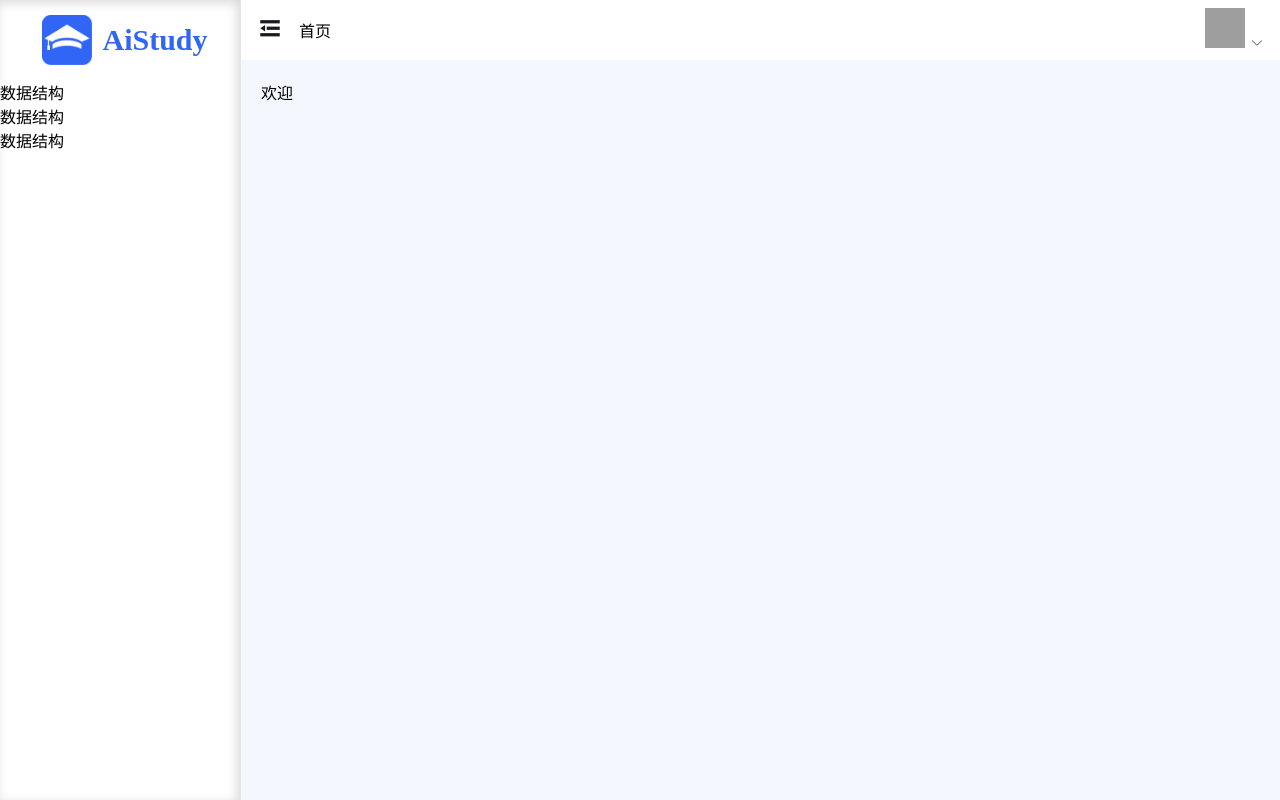
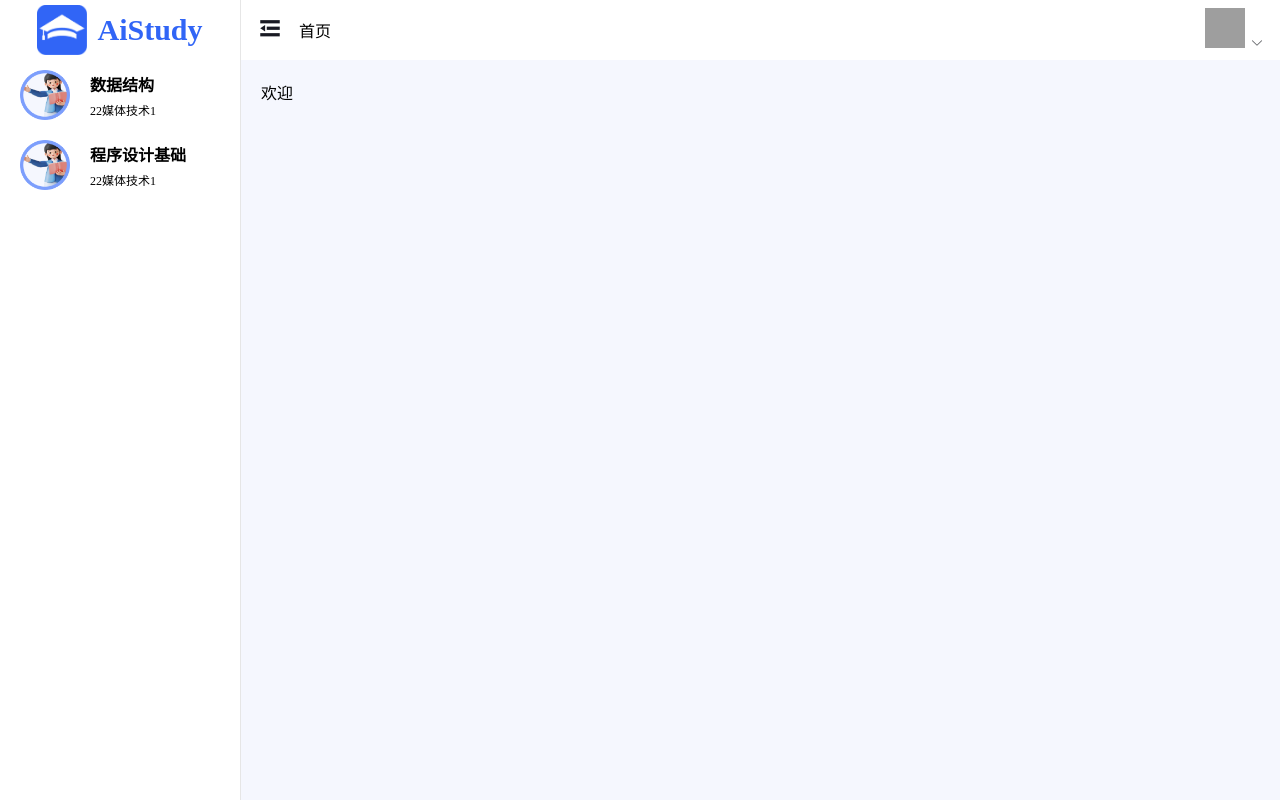
Before and after one commit to zhuzedan/aistudy_teacher, a Vue app: page / in a window 1280 px wide. Built offline with nearby package versions, Linux system fonts and the light colour scheme; grey boxes are pictures that could not be loaded; what axios-vue would draw is missing.

Commit message:
feat:侧栏样式

```diff
--- a/src/components/common/AsideLayout.vue
+++ b/src/components/common/AsideLayout.vue
@@ -6,17 +6,28 @@
           unique-opened
           router
           :collapse="isCollapse"
-          :default-active="activeIndex"
           @select="handleSelect"
           @open="handleOpen"
           @close="handleClose">
         <a href="/" class="logo">
           <img src="@/assets/logo.png" alt=""/>
-          <h1 v-if="!isCollapse">AiStudy</h1>
+          <div class="logo_text" v-if="!isCollapse">AiStudy</div>
         </a>
-        <div>数据结构</div>
-        <div>数据结构</div>
-        <div>数据结构</div>
+        <!-- 使用v-for遍历课程列表 -->
+        <div
+            v-for="(course, index) in courses"
+            :key="index"
+            :class="['source_frame', { 'source_frame_select': course.isActive }]"
+            @mouseover="setActiveCourse(index)"
+            @mouseleave="resetActiveCourse"
+        >
+          <div class="partial-border-left" v-if="course.isActive"></div>
+          <img src="../../assets/class_avatar.png" alt=""/>
+          <div class="course">
+            <div class="course_name">{{ course.name }}</div>
+            <div class="course_class_name">{{ course.className }}</div>
+          </div>
+        </div>
       </el-menu>
     </el-col>
   </div>
@@ -27,8 +38,22 @@ export default {
   name: "AsideLayout",
   data() {
     return {
-      activeIndex: this.$route.path
-    }
+      activeCourseIndex: -1,
+      courses: [
+        {
+          name: '数据结构',
+          className: '22媒体技术1',
+          avatarSrc: '../../assets/class_avatar.png',
+          isActive: false,
+        },
+        {
+          name: '程序设计基础',
+          className: '22媒体技术1',
+          avatarSrc: '@/assets/class_avatar.png',
+          isActive: false,
+        },
+      ],
+    };
   },
   watch: {
     '$route'(to, from) {
@@ -45,6 +70,22 @@ export default {
     },
     handleClose(key, keyPath) {
       console.log(key, keyPath);
+    },
+    setActiveCourse(index) {
+      this.courses.forEach((course, i) => {
+        if (i === index) {
+          course.isActive = true;
+        } else {
+          course.isActive = false;
+        }
+      });
+      this.activeCourseIndex = index;
+    },
+    resetActiveCourse() {
+      this.courses.forEach(course => {
+        course.isActive = false;
+      });
+      this.activeCourseIndex = -1;
     }
   },
   computed: {
@@ -57,7 +98,7 @@ export default {
 
 <style lang="less" scoped>
 .logo {
-  height: 80px;
+  height: 60px;
   display: flex;
   justify-content: center;
   align-items: center;
@@ -66,16 +107,20 @@ export default {
 
   img {
     width: 50px;
-    margin: 10px;
   }
 
-  h1 {
+  .logo_text {
+    margin-left: 10px;
     font-size: 30px;
+    font-weight: bold;
   }
 }
 
+.el-menu-item {
+  color: #0177FD;
+}
+
 .el-menu {
-  box-shadow: inset -3px 3px 11px rgba(0, 0, 0, 0.15), 0px 10px 15px rgba(14, 54, 199, 0.6);
   width: 240px;
   height: 100vh;
   padding: 0;
@@ -91,4 +136,106 @@ export default {
     padding: 0;
   }
 }
+
+.source_frame_select {
+  background-color: #E5F1FF;
+  height: 70px;
+  display: flex;
+  align-items: center;
+  border-radius: 8px;
+
+  .partial-border-left {
+    position: relative; /* 确保伪元素基于此元素定位 */
+    width: 3px;
+    height: 34px;
+    background-color: #0177FD;
+    border-radius: 0 3.66px 3.66px 0;
+  }
+
+  img {
+    width: 50px;
+    margin-left: 20px;
+  }
+
+  .course {
+    color: #0177FD;
+    margin-left: 20px;
+
+    .course_name {
+      font-weight: bold;
+    }
+
+    .course_class_name {
+      margin-top: 5px;
+      font-size: 12px;
+    }
+  }
+
+}
+
+.source_frame {
+  background-color: #fff;
+  height: 70px;
+  display: flex;
+  align-items: center;
+  border-radius: 8px;
+
+  .partial-border-left {
+    position: relative; /* 确保伪元素基于此元素定位 */
+    width: 3px;
+    height: 34px;
+    background-color: #fff;
+    border-radius: 0 3.66px 3.66px 0;
+  }
+
+  img {
+    width: 50px;
+    margin-left: 20px;
+  }
+
+  .course {
+    color: #000;
+    margin-left: 20px;
+
+    .course_name {
+      font-weight: bold;
+    }
+
+    .course_class_name {
+      margin-top: 5px;
+      font-size: 12px;
+    }
+  }
+}
+
+.source_frame_select {
+  background-color: #E5F1FF;
+  color: #0177FD;
+
+  .course_name,
+  .course_class_name {
+    color: #0177FD;
+  }
+
+  .partial-border-left {
+    background-color: #0177FD;
+  }
+}
+
+.source_frame {
+  cursor: pointer;
+
+  &:hover {
+    background-color: #E5F1FF;
+  }
+
+  /* 当前选中项之外的其他项的默认样式 */
+
+  &.source_frame:not(.source_frame_select):hover {
+    .course_name,
+    .course_class_name {
+      color: #0177FD;
+    }
+  }
+}
 </style>
```
Also changed, not shown: src/assets/class_avatar.png (added), 1 other file (tests, documents, lock files or other folders).
